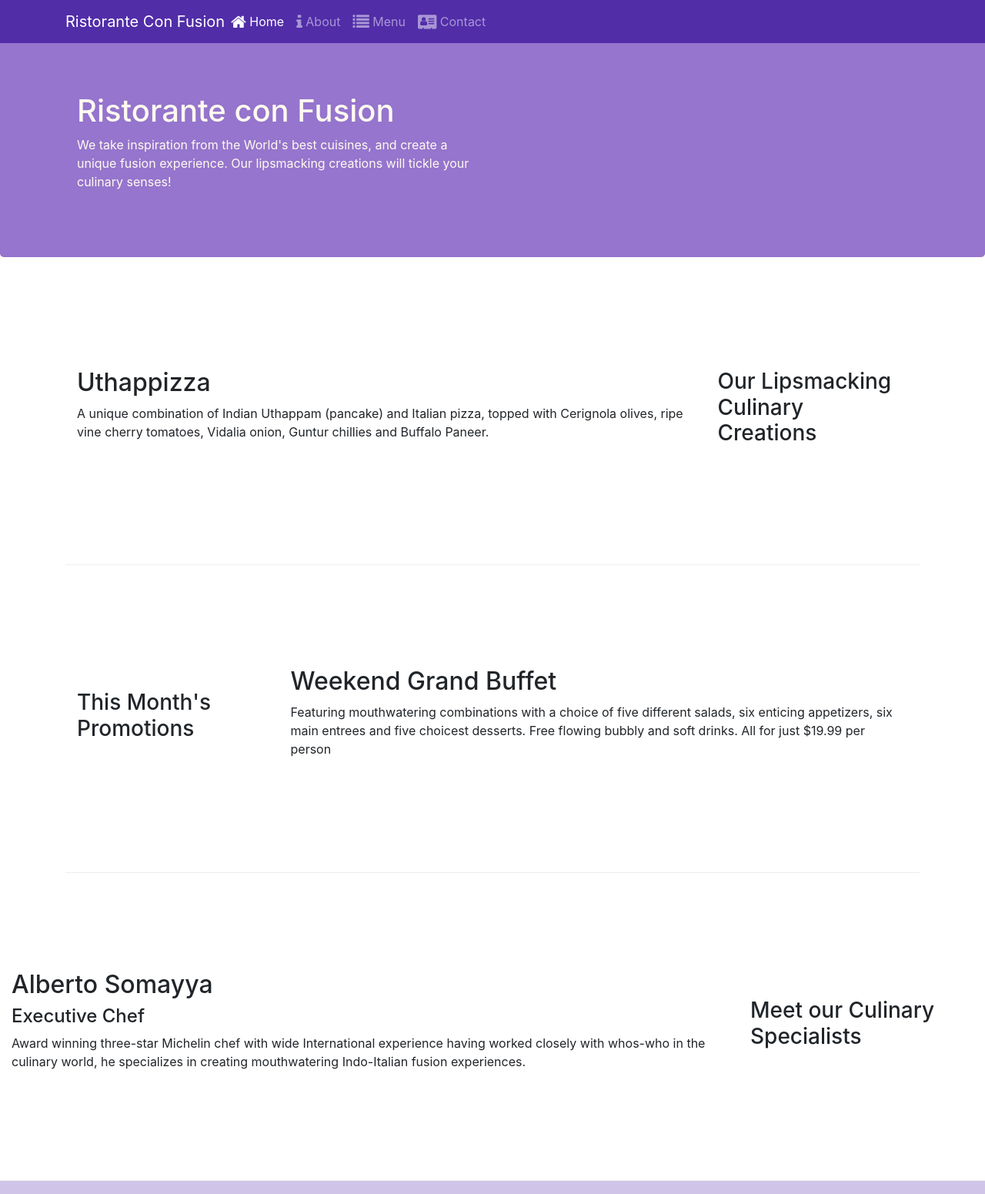
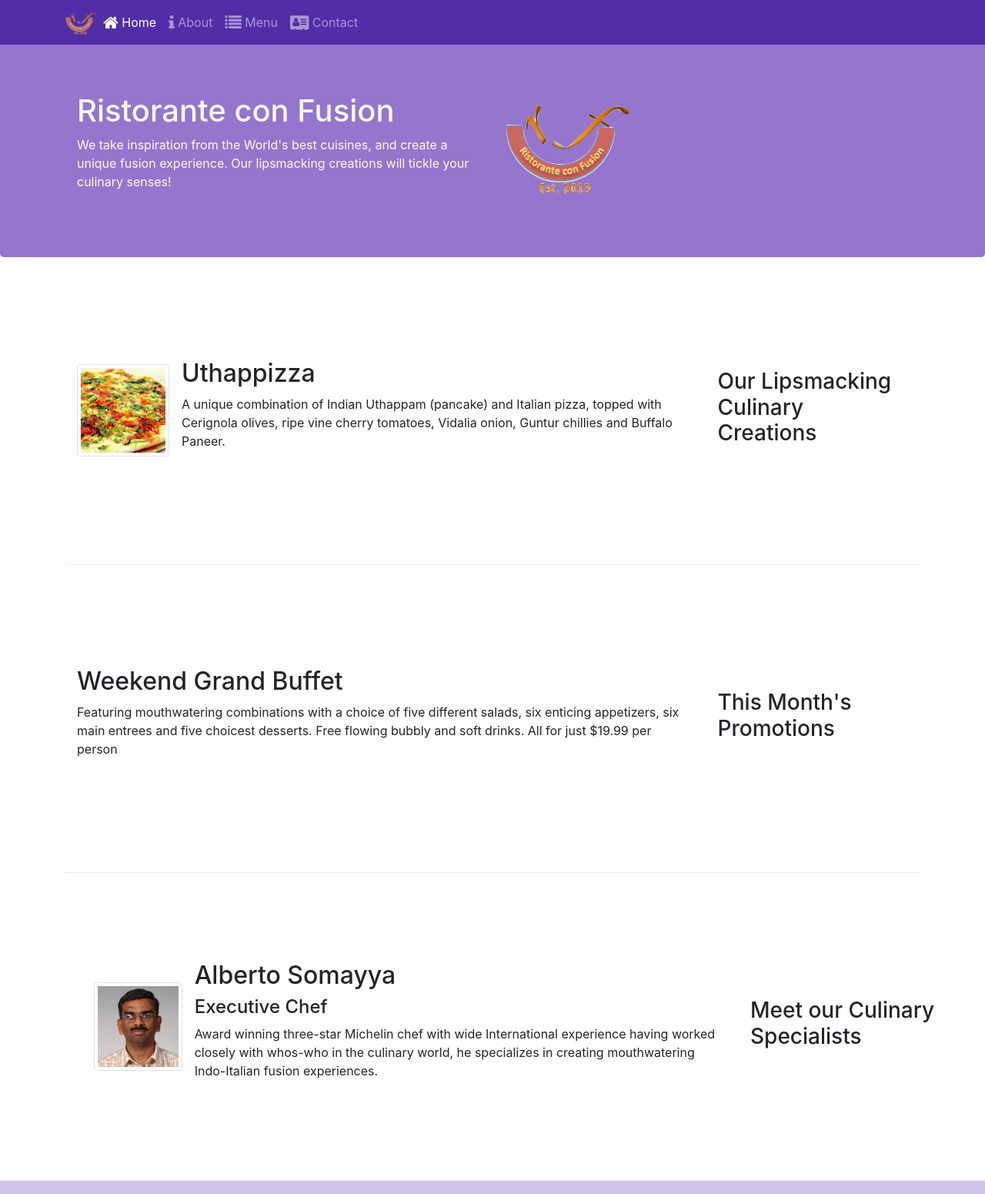
Before and after one commit to gaggudeep/bootstrap4-website, a website: page index.html in a window 1280 px wide. Shown: the top 1551 px of the page at 77% size. Drawn offline with nearby package versions, Linux system fonts and the light colour scheme.

Commit message:
Images & Media

```diff
--- a/index.html
+++ b/index.html
@@ -23,7 +23,7 @@
 			<button class="navbar-toggler" type="button" data-toggle="collapse" data-target="#Navbar">
 				<span class="navbar-toggler-icon"></span>
 			</button>
-			<a class="navbar-brand mr-auto" href="#">Ristorante Con Fusion</a>
+			<a class="navbar-brand mr-auto" href="#"><img src="img/logo.png" height="30" width="41"></a>
 			<div class="collapse navbar-collapse" id="Navbar">
 				<ul class="navbar-nav mr-auto">
 					<li class="nav-item active"><a class="nav-link" href="#"><span class="fa fa-home fa-lg"></span> Home</a></li>
@@ -42,7 +42,8 @@
                     <h1>Ristorante con Fusion</h1>
                     <p>We take inspiration from the World's best cuisines, and create a unique fusion experience. Our lipsmacking creations will tickle your culinary senses!</p>
                 </div>
-                <div class="col-12 col-sm">
+                <div class="col-12 col-sm align-self-center">
+                    <img src="img/logo.png" class="img-fluid ">
                 </div>
             </div>
         </div>
@@ -54,8 +55,13 @@
                 <h3>Our Lipsmacking Culinary Creations</h3>
             </div>
             <div class="col order-sm-first col-sm col-md">
-                <h2>Uthappizza</h2>
-                <p>A unique combination of Indian Uthappam (pancake) and Italian pizza, topped with Cerignola olives, ripe vine cherry tomatoes, Vidalia onion, Guntur chillies and Buffalo Paneer.</p>
+                <div class="media">
+                    <img class="d-flex mr-3 img-thumbnail align-self-center" src="img/uthappizza.png" alt="uthappizza">
+                    <div class="media-body">
+                        <h2 class="mt-0">Uthappizza</h2>
+                        <p>A unique combination of Indian Uthappam (pancake) and Italian pizza, topped with Cerignola olives, ripe vine cherry tomatoes, Vidalia onion, Guntur chillies and Buffalo Paneer.</p>
+                    </div>
+                </div>
             </div>
         </div>
 
@@ -64,20 +70,25 @@
             <div class="col-12 col-sm-4 col-md-3">
                 <h3>This Month's Promotions</h3>
             </div>
-            <divv class="col col-sm col-md">
+            <divv class="col order-sm-first col-sm col-md">
                 <h2>Weekend Grand Buffet</h2>
                 <p>Featuring mouthwatering combinations with a choice of five different salads, six enticing appetizers, six main entrees and five choicest desserts. Free flowing bubbly and soft drinks. All for just $19.99 per person </p>
             </div>
         </div>
 
         <div class="row row-content align-items-center">
-            <div class="col-12 col-sm-4 order-sm-last col-md-3">
+            <div class="col-12 order-sm-last col-sm-4 col-md-3">
                 <h3>Meet our Culinary Specialists</h3>
             </div>
-            <div class="col col-sm order-sm-first col-md">
-                <h2>Alberto Somayya</h2>
-                <h4>Executive Chef</h4>
-                <p>Award winning three-star Michelin chef with wide International experience having worked closely with whos-who in the culinary world, he specializes in creating mouthwatering Indo-Italian fusion experiences. </p>
+            <div class="col order-sm-first col-sm col-md offset-1">
+                <div class="media">
+                    <img class="d-flex mr-3 img-thumbnail align-self-center" src="img/alberto.png" alt="alberto">
+                    <div class="media-body">
+                        <h2>Alberto Somayya</h2>
+                        <h4>Executive Chef</h4>
+                        <p>Award winning three-star Michelin chef with wide International experience having worked closely with whos-who in the culinary world, he specializes in creating mouthwatering Indo-Italian fusion experiences. </p>
+                    </div>
+                </div>
             </div>
         </div>
     </div>
```
Also changed, not shown: aboutus.html (+6 -3 lines), contactus.html (+3 -2 lines), img/alberto.png (added), img/buffet.png (added), img/logo.png (added), img/uthappizza.png (added), 2 other files.
